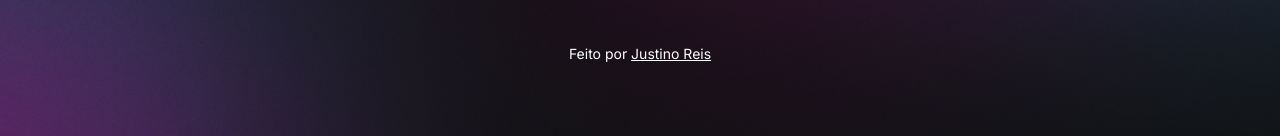
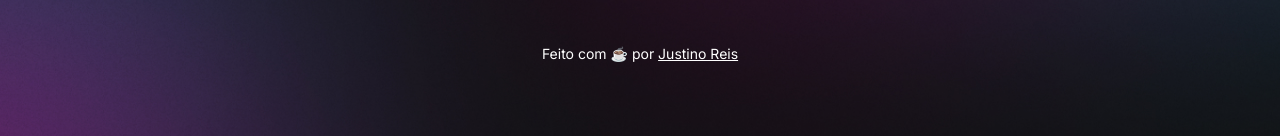
Before and after one commit to justino1806/Projeto-Home-Link, a plain HTML site: page index.html in a window 1280 px wide. Shown: the part 609-745 px from the top of the page. Drawn offline with nearby package versions, Linux system fonts and the light colour scheme.

Commit message:
Atualizar o index.html

```diff
--- a/index.html
+++ b/index.html
@@ -54,7 +54,7 @@
           <ion-icon name="logo-linkedin"></ion-icon>
         </a>
       </div>
-      <footer>Feito por <a href="#" target="_blank">Justino Reis</a></footer>
+      <footer>Feito com ☕️ por <a href="#" target="_blank">Justino Reis</a></footer>
       <!-- rodapé -->
     </div>
 
```
